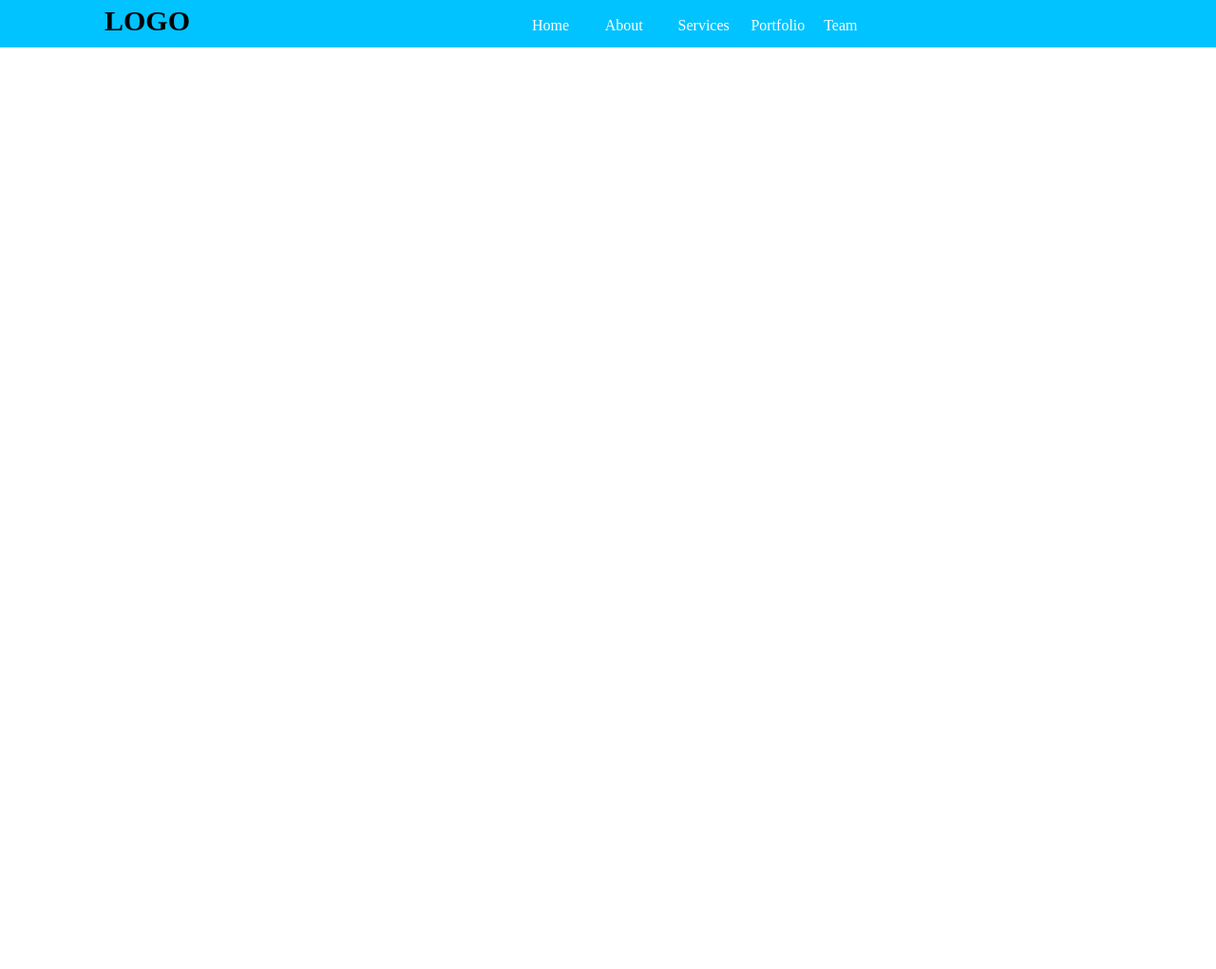
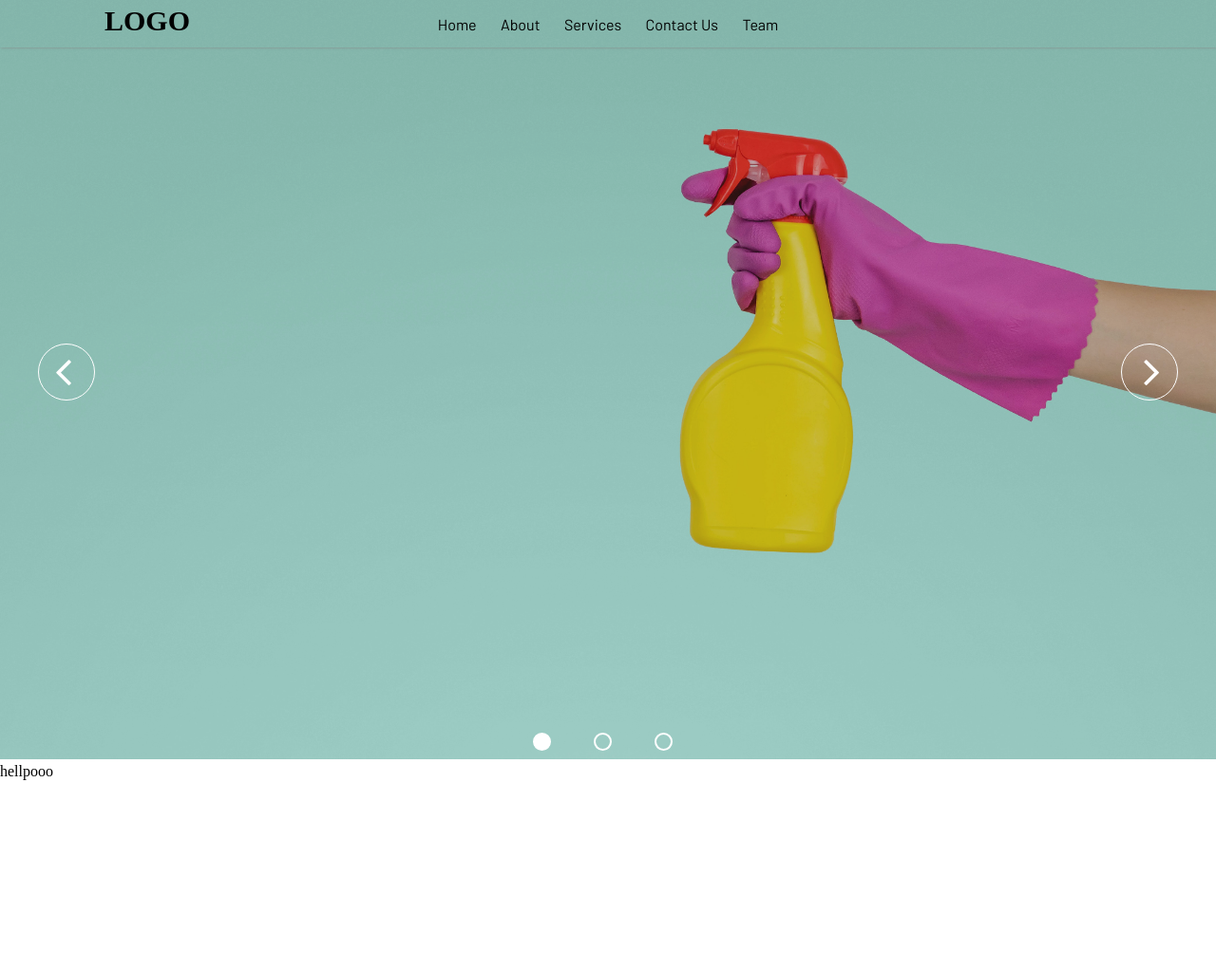
Before and after one commit to pradeepa1997/cleaning-project, a PHP site: page / in a window 1280 px wide. Shown: the top 1021 px of the page at 95% size. Run offline with PHP 8.4, Linux system fonts and the light colour scheme.

Commit message:
slider done

```diff
--- a/css/style.css
+++ b/css/style.css
@@ -1,15 +1,24 @@
+@import url("https://fonts.googleapis.com/css2?family=Barlow&display=swap" );
+
+
 *{
     margin: 0px;
     padding: 0px;
 }
-
+#header nav{
+    position: fixed;
+    z-index: 1;
+}
 .nav-menu{
-    position:fixed;
-    background-color: rgb(0, 195, 255);
+    position: relative;
+    background-color: transparent;
+    /* background-color: rgb(0, 195, 255); */
     width: 100%;
     height: 50px;
+    box-shadow: 1px 0px 3px #888888;
 }
 .nav-logo{
+    position: absolute;
     display: inline-block;
     width: 300px;
     height: 50px;
@@ -17,19 +26,27 @@
     padding-left:110px;
     padding-top: 5px;
     font-weight: 700;
+    /* background-color: red; */
     box-sizing: border-box;
 }
+.nav-logo img{
+    display: inline-block;
+    height: 50px;
+
+}
 .nav-menu ul{
-    margin:auto;
-    margin-left: 20%;
+    /* margin:auto; */
+    position: absolute;
+    margin-left: 35%;
     /* background-color: yellow; */
     width:30%;
     list-style: none;
     display: inline-flex;
+    /* margin-top: 10px; */
 }
 
 .nav-menu ul li{
-    width: 100px;
+    /* width: 100px; */
     height: 50px;
     margin: auto;
     display: inline-flex;
@@ -38,11 +55,12 @@
     transition: all .3s ease-in-out;
 }
 .nav-menu ul li a{
-    color: white;
+    font-family: 'Barlow', sans-serif;
+    color: black;
     font-weight: 500;
     text-decoration: none;
 }
-.nav-menu ul li:hover{
+/* .nav-menu ul li:hover{
     height: 50px;
     background-color: red;
 
@@ -51,4 +69,69 @@
     height: 50px;
     color: yellow;
 
+} */
+
+.slider{
+    position: relative;
+    width: 100%;
 }
+.slider img{
+    width: 100%;
+    height: 100vh;
+    object-fit: cover;
+    /* position: absolute; */
+}
+.icon{
+    width: 60px;
+    height: 60px;
+    position: absolute;
+    border-radius: 50%;
+    padding-top:4px;
+    box-sizing: border-box;
+    top:45%;
+    border: 1px solid white;
+}
+.icon:hover{
+    background-color: blue;
+    border: 0px;
+}
+.icon-next{
+    padding-left:23px;
+    left:calc(100% - 100px);
+}
+.icon-pre{
+
+    padding-left: 17px;
+    left:40px;
+}
+.fa{
+    position: absolute;
+    color: white;
+    stroke-width:1 !important;
+}
+.dot{
+    position: absolute;
+    display: inline-block;
+    width: 15px;
+    height: 15px;
+    border-radius: 50%;
+    border: 2px solid white;
+    top:96%;
+    /* background-color: red; */
+}
+.dot1{
+    left: calc(45% - 15px);
+    background-color: white;
+}
+.dot2{
+    left: calc(50% - 15px) ;
+}
+.dot3{
+    left: calc(55% - 15px);
+}
+.img-overlay{
+    position: absolute;
+    height: 100vh;
+    width: 100%;
+    background-color: rgba(2, 0, 0, 0.2);
+}
--- a/index.html
+++ b/index.html
@@ -10,6 +10,7 @@
 
   <!-- Template Main CSS File -->
   <link href="css/style.css" rel="stylesheet">
+  <link rel="stylesheet" href="https://cdnjs.cloudflare.com/ajax/libs/font-awesome/4.7.0/css/font-awesome.min.css">
 
 </head>
 
@@ -18,22 +19,39 @@
         <nav class="nav-menu">
             <div class="nav-logo">
                 LOGO
+                <!-- <img src="image/logo.png" alt="" /> -->
             </div>
 
             <ul>
               <li class="active"><a href="index.html">Home</a></li>
               <li><a href="#about">About</a></li>
               <li><a href="#services">Services</a></li>
-              <li><a href="#portfolio">Portfolio</a></li>
+              <li><a href="#portfolio">Contact Us</a></li>
               <li><a href="#team">Team</a></li>
             </ul>
           </nav>
+          <div class="slider">
+              <div class="img-overlay">
+
+              </div>
+            <div class="icon icon-pre">
+                <i class="fa fa-angle-left fa-3x" aria-hidden="true"></i>
+            </div>
+            <div class="icon icon-next">
+                <i class="fa fa-angle-right fa-3x" aria-hidden="true"></i>
+            </div>
+            <div class="dot dot1"></div>
+            <div class="dot dot2"></div>
+            <div class="dot dot3"></div>
+            <img src="./image/slider1.jpg" />
+          </div>
     </header>
     <div style="height: 3000px;">
         hellpooo
 
     </div>
     <h1>Hello world</h1>
+    <script src="./js/home.js"></script>
 </body>
 
 
```
Also changed, not shown: image/logo.jpg (added), image/logo.png (added), image/slider1.jpg (added), image/slider2.jpg (added), image/slider3.jpg (added), 1 other file.
